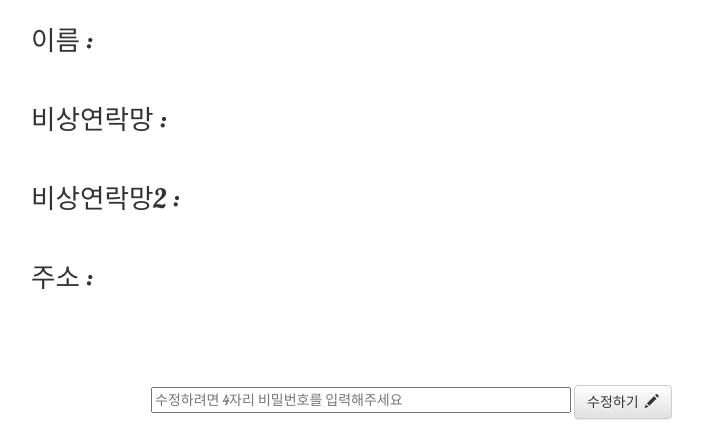
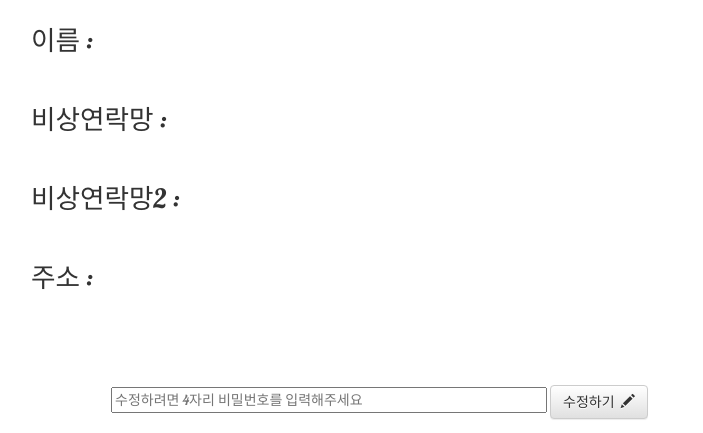
Before and after one commit to kyc0816/my-first-blog, a Django app: template blog/templates/blog/post_detail.html in a window 1280 px wide. Shown: the part 1110-1543 px from the top of the page, without its empty margins (49-752 px from the left). Run offline with Django 3.2, Linux system fonts and the light colour scheme; the template is opened without the code that fills it, so the values that code supplies are empty; some libraries are stand-ins or nearby versions.

Commit message:
For a long time

```diff
--- a/blog/static/css/blog.css
+++ b/blog/static/css/blog.css
@@ -126,7 +126,7 @@ h1, h2, h3, h4 {
 
 /* 이 아래가 비밀번호 부분임 */
 .pw-form {
-    margin-left: 120px
+    margin-left: 80px
 }
 
 .pw-form input{
```
